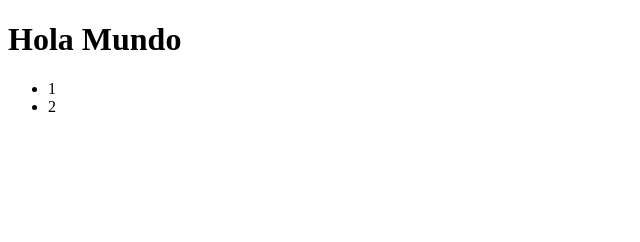
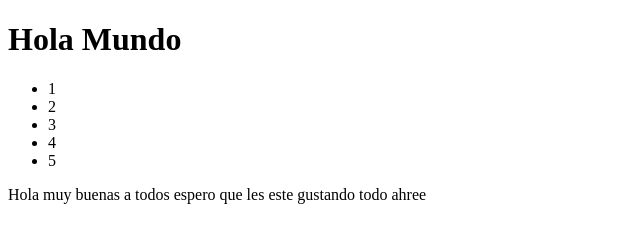
Before and after one commit to rejuanigg/mi-primer-git, a plain HTML site: page index.html in a window 1280 px wide. Shown: the whole page, without its empty margins (0-640 px from the left). Drawn offline with Linux system fonts and the light colour scheme.

Commit message:
Se agregaron elementos a la lista desordenada y se agrego un contenedor div y dentro un parrafo

```diff
--- a/index.html
+++ b/index.html
@@ -11,6 +11,12 @@
     <ul>
         <li>1</li>
         <li>2</li>
+        <li>3</li>
+        <li>4</li>
+        <li>5</li>
     </ul>
+    <div>
+        <p>Hola muy buenas a todos espero que les este gustando todo ahree</p>
+    </div>
 </body>
 </html>
```
